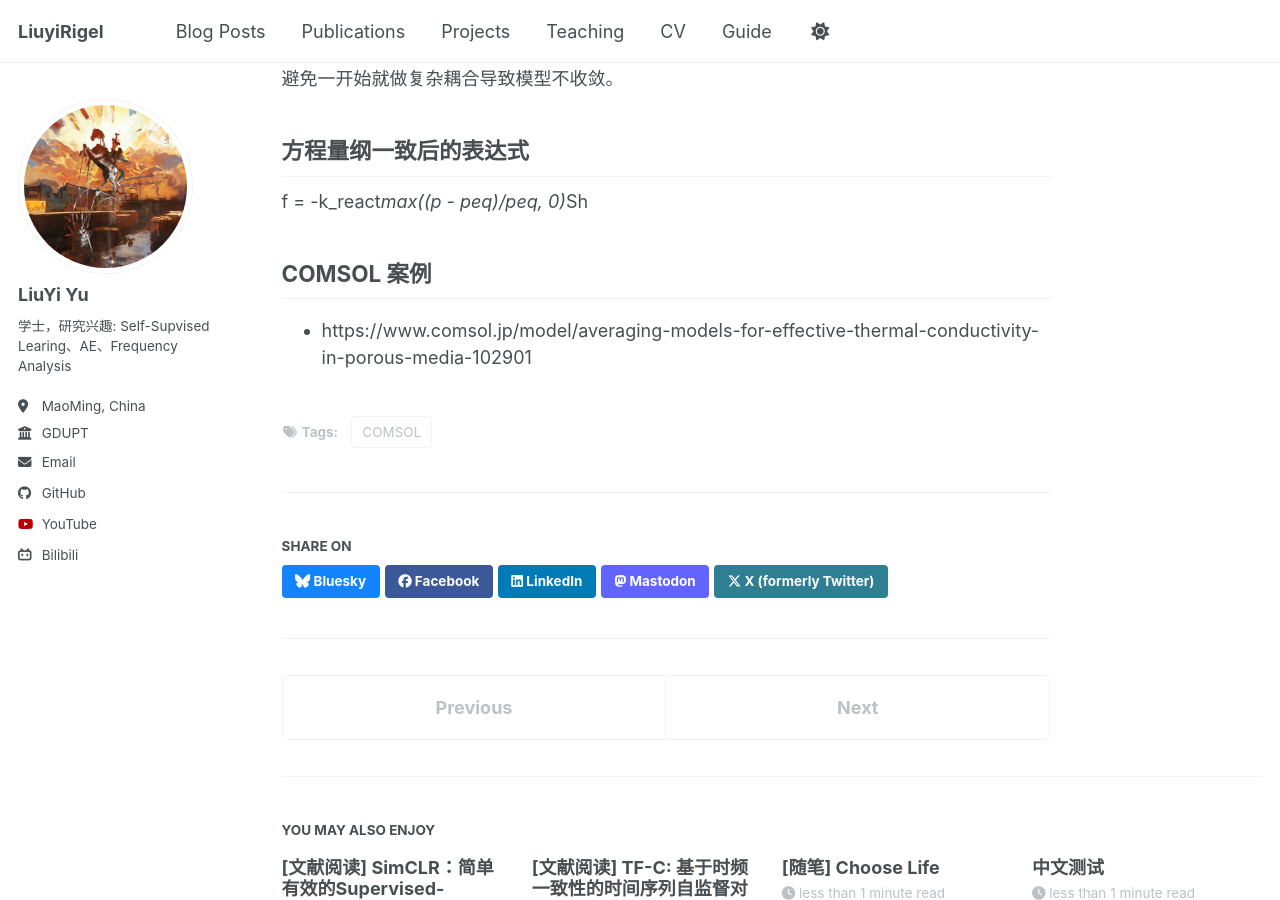
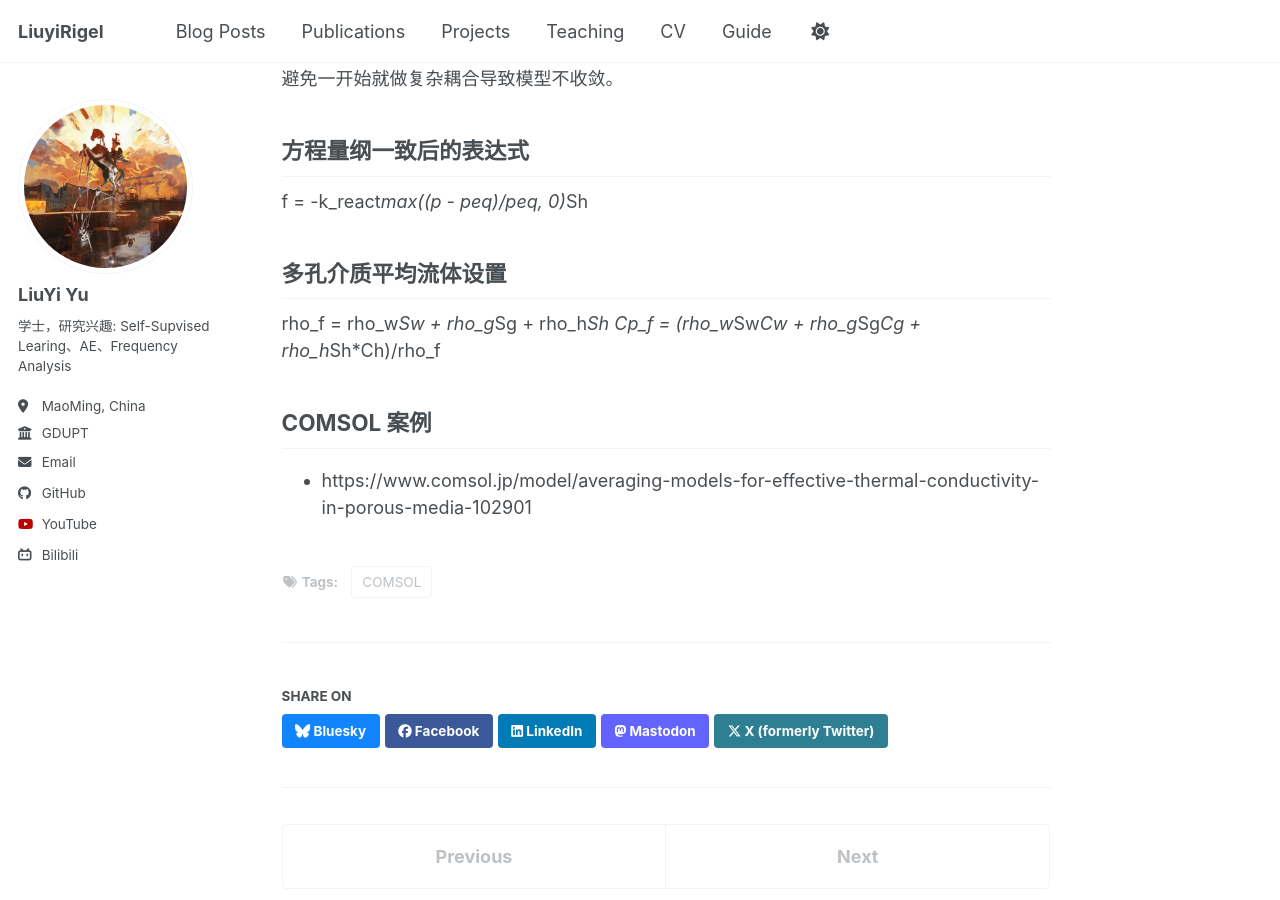
Before and after one commit to LiuyiRigel/LiuyiRigel.github.io, a Jekyll site: the page built from _posts/2026-03-28-dxh-test.md, in a window 1280 px wide and 900 px high, scrolled down 7740 px. Built offline with Jekyll 4.4.1, drawn with Linux system fonts in a browser that asks for light colours; a script bundle is joined from its source files by our own code; library files that are not in the unit come from our copies.

Commit message:
modified:   _posts/2026-03-28-dxh-test.md

```diff
--- a/_posts/2026-03-28-dxh-test.md
+++ b/_posts/2026-03-28-dxh-test.md
@@ -350,6 +350,11 @@
 
 f = -k_react*max((p - peq)/peq, 0)*Sh
 
+## 多孔介质平均流体设置
+
+rho_f = rho_w*Sw + rho_g*Sg + rho_h*Sh
+Cp_f  = (rho_w*Sw*Cw + rho_g*Sg*Cg + rho_h*Sh*Ch)/rho_f
+
 
 ## COMSOL 案例
 * https://www.comsol.jp/model/averaging-models-for-effective-thermal-conductivity-in-porous-media-102901
```
